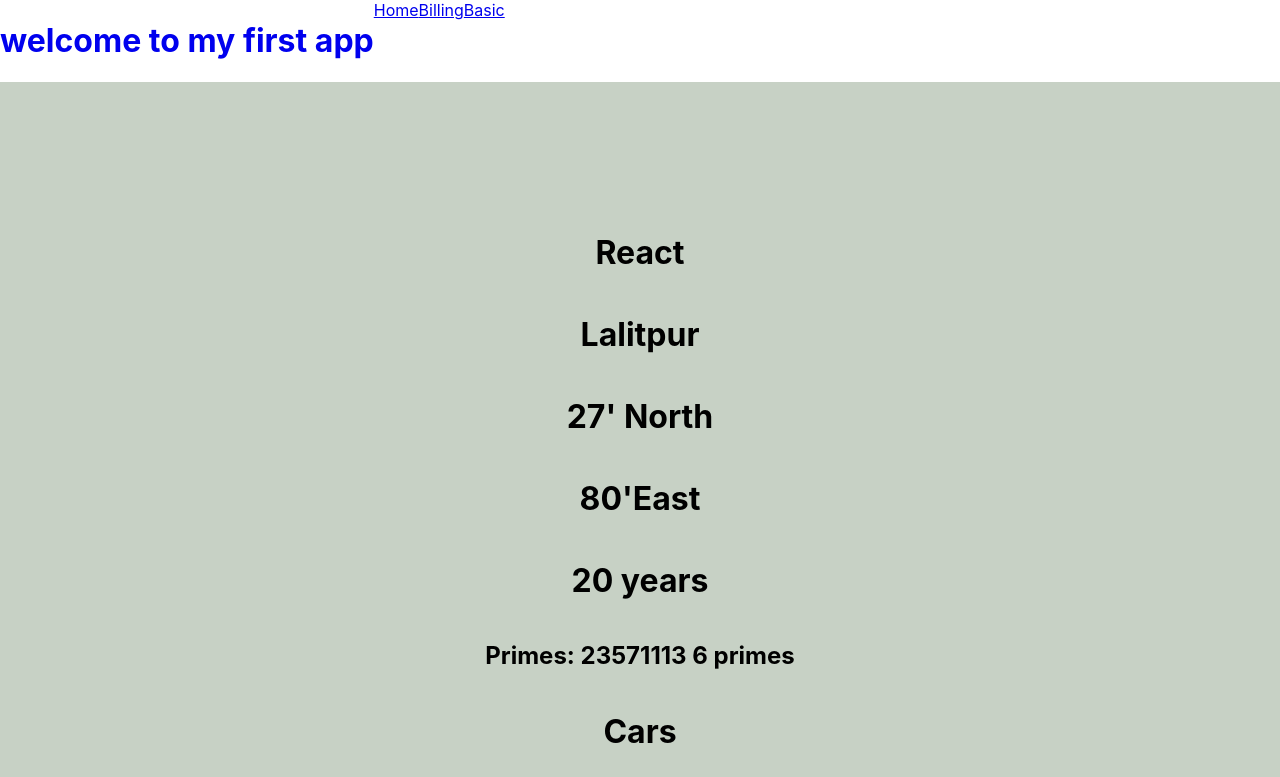
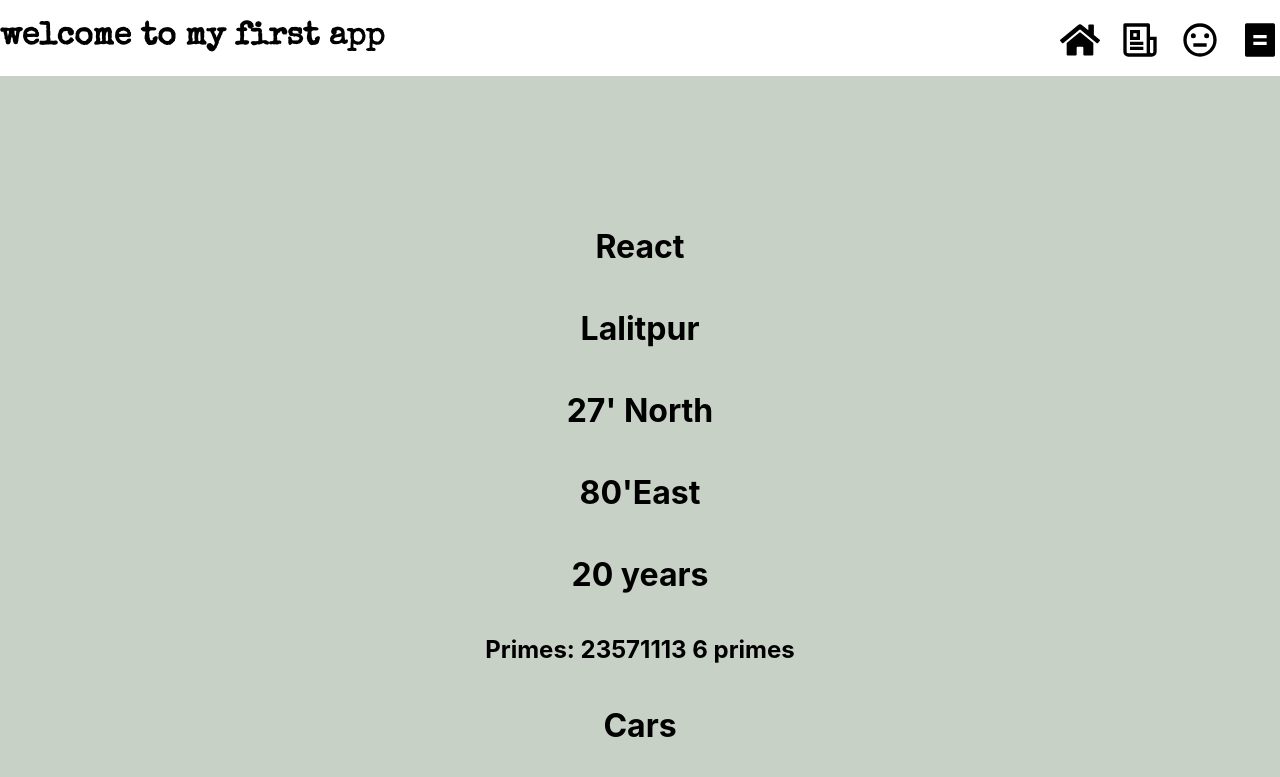
Before and after one commit to astha-paudel63/first-app, a React (Create React App) app: page / in a window 1280 px wide. Shown: the top 777 px of the page. Built offline with nearby package versions, Linux system fonts and the light colour scheme.

Commit message:
navigationbar-style

```diff
--- a/src/App.css
+++ b/src/App.css
@@ -75,3 +75,23 @@
 .welcome h1 {
 float:left;
 }
+.navigation>div{
+  float:right;
+  margin-left:20px;
+  margin-top: 20px;
+
+
+}
+.navigation-wapper{
+  background-color:  #61908799;
+}
+.welcome h1{
+  font-family: "Manrope", sans-serif;
+
+  font-family: "Press Start 2P", cursive;
+
+  font-family: "PT Sans Narrow", sans-serif;
+
+  font-family: "Special Elite", cursive;
+  color: black;
+}
--- a/src/App.js
+++ b/src/App.js
@@ -14,6 +14,10 @@
 import Modal from "react-modal";
 import BasicList from "./BasicList";
 import BillingList from "./BillingList";
+import { FaHome } from "react-icons/fa";
+import { RiBillFill } from "react-icons/ri";
+import { RiEmotionNormalLine } from "react-icons/ri";
+import { RiNewspaperLine } from "react-icons/ri";
 
 import { Routes, Route, Link } from "react-router-dom";
 
@@ -22,15 +26,49 @@
 
   return (
     <>
+    <div className="navigatin-wapper">
       <div className="welcome">
         <Link to="/">
           <h1>welcome to my first app</h1>
         </Link>
       </div>
       {/* <h1>Welcome to React Router!</h1> */}
-      <Link to="/home">Home</Link>
-      <Link to="/billing">Billing</Link>
-      <Link to="/basic">Basic</Link>
+      <div className="navigation">
+        <div className="billing">
+          <tooltip title="Billing">
+
+          <Link to="/billing">
+            <span><RiBillFill color={"black"} size={40}/></span>
+            </Link>
+          </tooltip>
+        </div>
+        <div className="basic">
+          <tooltip title="Basic">
+
+          <Link to="/basic">
+            <span><RiEmotionNormalLine color={"black"} size={40} /></span>
+            </Link>
+          </tooltip>
+        </div>
+
+        <div className="expenses">
+        <tooltip title="Expenses">
+          <Link to="/expenses">
+            <span><RiNewspaperLine color={"black"} size={40}/></span>
+              </Link>
+        </tooltip>
+        </div>
+        <div className="home">
+          <tooltip title="Home">
+
+          <Link to="/home">
+            <span>
+              <FaHome color={"black"} size={40} />
+            </span>
+          </Link>
+          </tooltip>
+        </div>
+        </div>
       <Routes>
         <Route
           path="/"
@@ -63,8 +101,10 @@
             }
             />
         <Route path="billing" element={<BillingList />} />
+        <Route path="expenses" element={<ExpensesList />} />
         <Route path="*" element={<Counter />} />
       </Routes>
+      </div>
       {/* <div className="header-wapper">
         <div className="header">
         <div className="Expenese">
```
Lines whose indentation alone changed are shown as unchanged.
